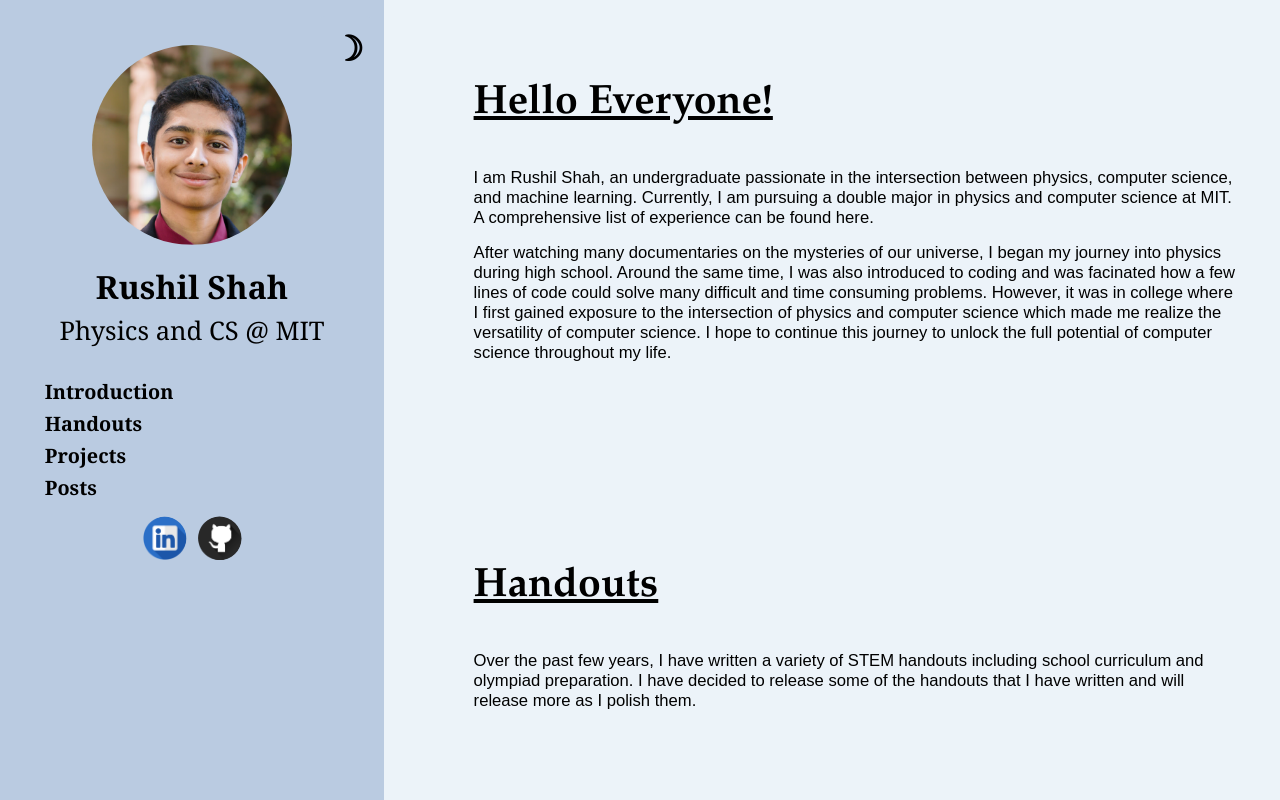
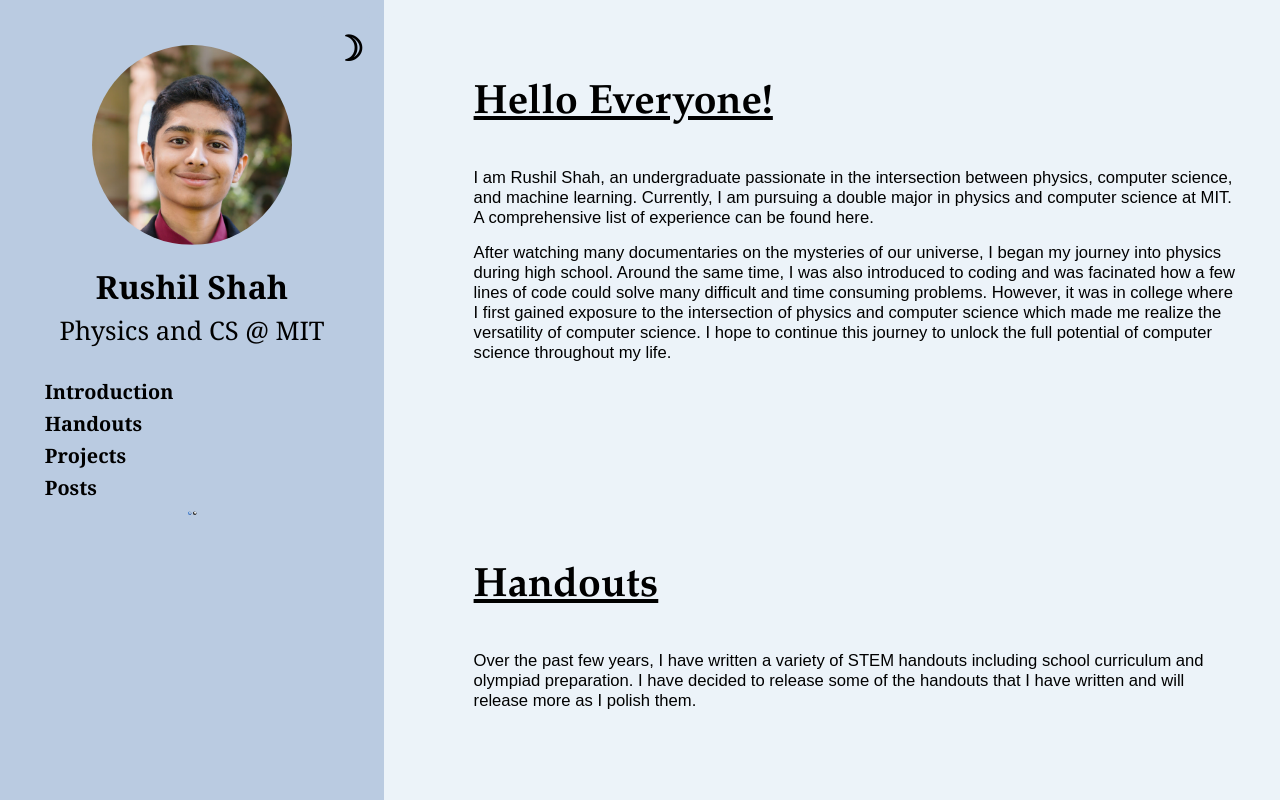
Before and after one commit to shah-rushil/shah-rushil.github.io, a plain HTML site: page index.html in a window 1280 px wide. Drawn offline with Linux system fonts and the light colour scheme.

Commit message:
Update styles.css

```diff
--- a/styles.css
+++ b/styles.css
@@ -70,7 +70,7 @@ body {
 .logo-pic{
     border-radius: 50%;
     width: 400%; /* Adjust the width as needed */
-    max-width: 55px;
+    max-width: 5px;
     height: auto; /* Adjust the height as needed */
     align-items: center;
     justify-content: center;
```
